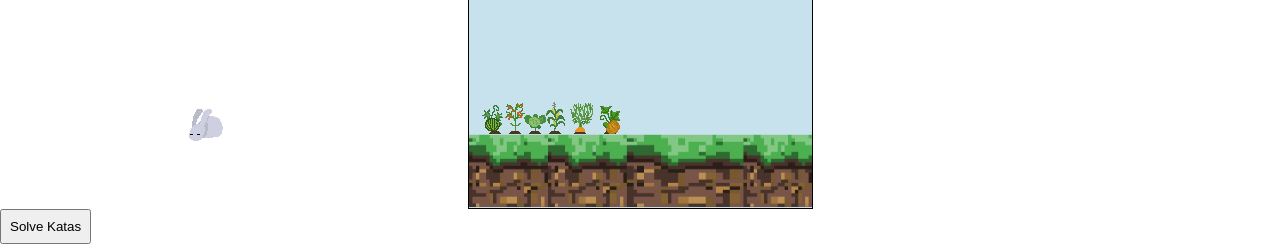
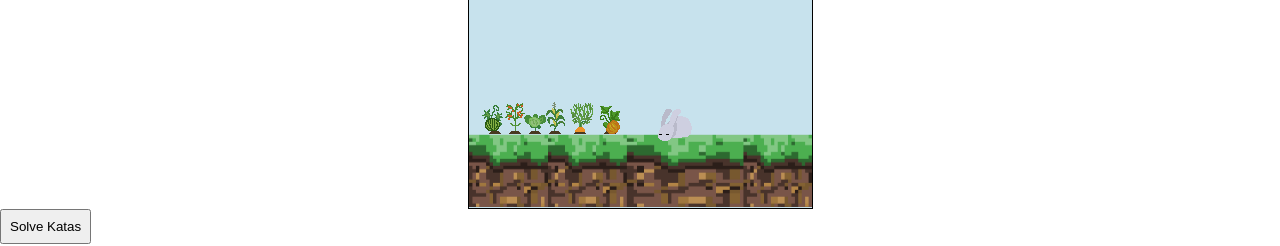
Before and after one commit to nathaliegogoll/garden-js, a React (Create React App) app in the folder client/: page / in a window 1280 px wide. Shown: the part 335-581 px from the top of the page. Built offline with nearby package versions, Linux system fonts and the light colour scheme.

Commit message:
fix bunny position

```diff
--- a/client/src/App.css
+++ b/client/src/App.css
@@ -136,8 +136,8 @@
 }
 
 .garden--level0 {
-  position: fixed;
-  top: 405px;
+  position: absolute;
+  top: 260px;
   left: 175px;
   width: 55px;
   height: 74px;
--- a/client/src/css/sprites/_sprites.scss
+++ b/client/src/css/sprites/_sprites.scss
@@ -6,8 +6,8 @@
 
 // bunny
 .garden--level0 {
-  position: fixed;
-  top: 405px;
+  position: absolute;
+  top: 260px;
   left: 175px;
   width: 55px;
   height: 74px;
```
Also changed, not shown: 1 other file (tests, documents, lock files or other folders).
